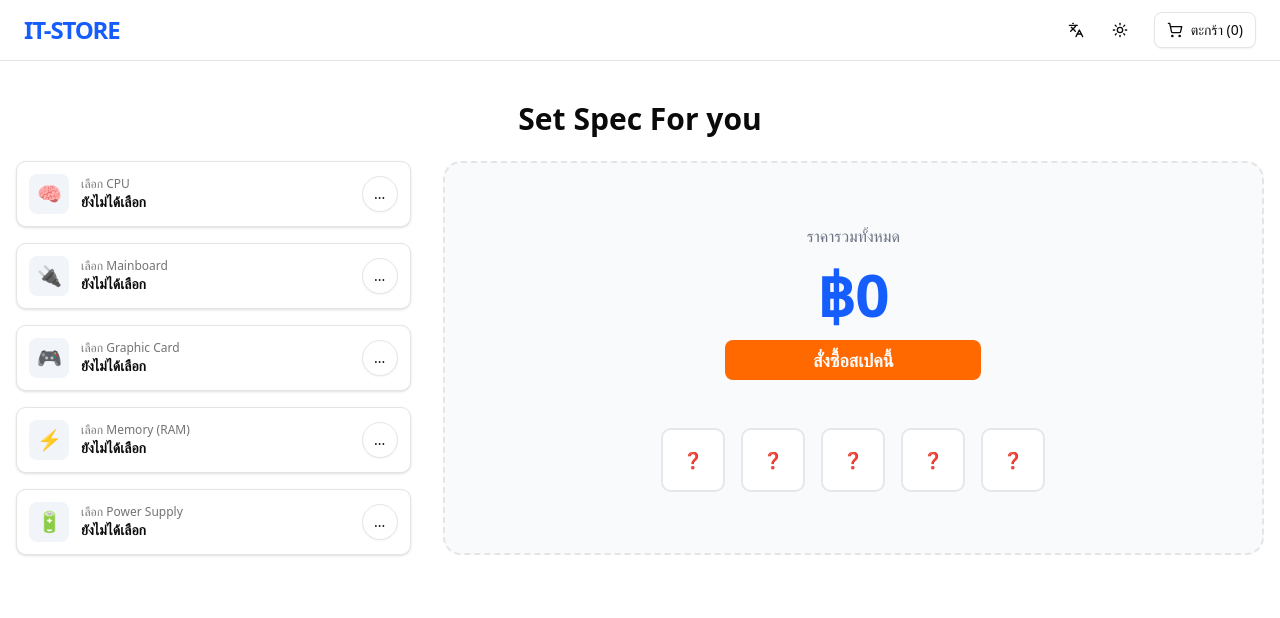
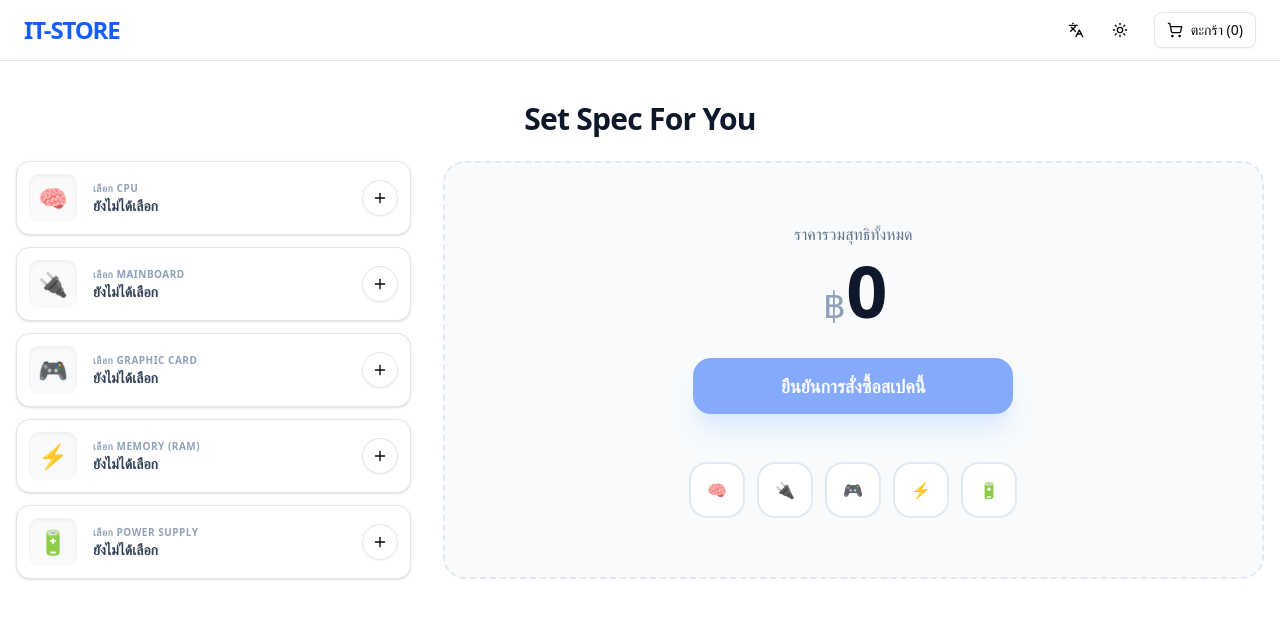
Before and after one commit to ChutimunTorntranon/it-store, a Next.js app: page /pc-buider in a window 1280 px wide. Shown: the top 618 px of the page. Built offline with nearby package versions, Linux system fonts and the light colour scheme.

Commit message:
refactor: polish pc-builder ui and improve category mapping

```diff
--- a/src/app/pc-buider/page.tsx
+++ b/src/app/pc-buider/page.tsx
@@ -7,11 +7,11 @@ import { Plus, Trash2 } from "lucide-react";
 import { Product } from "@prisma/client";
 import ProductSelectModal from "@/components/ProductSelectModal";
 const specSteps = [
-  { id: "cpu", name: "เลือก CPU", icon: "🧠" },
-  { id: "mb", name: "เลือก Mainboard", icon: "🔌" },
-  { id: "gpu", name: "เลือก Graphic Card", icon: "🎮" },
-  { id: "ram", name: "เลือก Memory (RAM)", icon: "⚡" },
-  { id: "psu", name: "เลือก Power Supply", icon: "🔋" },
+ { id: "cpu", name: "เลือก CPU", icon: "🧠", dbCategory: "CPU" },
+  { id: "mb", name: "เลือก Mainboard", icon: "🔌", dbCategory: "Mainboard" },
+  { id: "gpu", name: "เลือก Graphic Card", icon: "🎮", dbCategory: "GPU" },
+  { id: "ram", name: "เลือก Memory (RAM)", icon: "⚡", dbCategory: "RAM" },
+  { id: "psu", name: "เลือก Power Supply", icon: "🔋", dbCategory: "PSU" },
 ];
 
 export default function PCBuildPage() {
@@ -30,51 +30,49 @@ export default function PCBuildPage() {
     return sum + (item?.price || 0);
   }, 0);
 
-  const handleOpenModal = (category: string) => {
-    setActiveCategory(category);
+  const handleOpenModal = (categoryId: string) => {
+    const category = specSteps.find((s) => s.id === categoryId)?.dbCategory || "";
+    setActiveCategory(categoryId);
     setIsModalOpen(true);
   };
 
-  const handleSelectProduct = (product: Product) => {
-    const stepId =
-      specSteps.find((step) => step.name.includes(product.category))?.id ||
-      activeCategory.toLowerCase();
-    setSelectedItems({ ...selectedItems, [activeCategory]: product });
-  };
-  return (
+ return (
     <div className="container mx-auto py-10 px-4">
-      <h1 className="text-3xl font-bold mb-6 text-center">Set Spec For you</h1>
+      <h1 className="text-3xl font-bold mb-6 text-center tracking-tight text-slate-900">
+        Set Spec For You
+      </h1>
+
       <div className="grid grid-cols-1 lg:grid-cols-12 gap-8">
-        <div className="lg:col-span-4 space-y-4">
+        {/* รายการเลือกอุปกรณ์ */}
+        <div className="lg:col-span-4 space-y-3">
           {specSteps.map((step) => (
             <div
               key={step.id}
-              className="flex items-center justify-between p-3 border rounded-lg bg-white shadow-sm hover:border-blue-500 transition-all"
+              className="flex items-center justify-between p-3 border rounded-xl bg-white shadow-sm hover:border-blue-500 transition-all duration-200"
             >
-              <div className="flex items-center gap-3">
-                <div className="w-10 h-10 flex items-center justify-center bg-slate-100 rounded-md text-xl">
+              <div className="flex items-center gap-4">
+                <div className="w-12 h-12 flex items-center justify-center bg-slate-50 rounded-lg text-2xl shadow-inner">
                   {step.icon}
                 </div>
-                <div className="">
-                  <p className="text-xs text-muted-foreground">{step.name}</p>
-                  <p className="font-semibold text-sm">
+                <div>
+                  <p className="text-[10px] uppercase tracking-wider font-bold text-slate-400">{step.name}</p>
+                  <p className="font-semibold text-sm text-slate-700">
                     {selectedItems[step.id]?.name || "ยังไม่ได้เลือก"}
                   </p>
                   {selectedItems[step.id] && (
-                    <p className="text-xs text-blue-600 font-bold">
+                    <p className="text-xs font-bold text-blue-600">
                       ฿{selectedItems[step.id]?.price.toLocaleString()}
                     </p>
                   )}
                 </div>
               </div>
+
               {selectedItems[step.id] ? (
                 <Button
                   variant="ghost"
                   size="icon"
-                  className="text-red-500"
-                  onClick={() =>
-                    setSelectedItems({ ...selectedItems, [step.id]: null })
-                  }
+                  className="text-slate-400 hover:text-red-500 hover:bg-red-50"
+                  onClick={() => setSelectedItems({ ...selectedItems, [step.id]: null })}
                 >
                   <Trash2 className="h-4 w-4" />
                 </Button>
@@ -82,46 +80,59 @@ export default function PCBuildPage() {
                 <Button
                   size="icon"
                   variant="outline"
-                  className="rounded-full"
+                  className="rounded-full hover:bg-blue-50 hover:text-blue-600 hover:border-blue-200"
                   onClick={() => handleOpenModal(step.id)}
                 >
-                  ...
+                  <Plus className="h-4 w-4" />
                 </Button>
               )}
             </div>
           ))}
         </div>
-        <div className="lg:col-span-8 bg-slate-50 rounded-2xl p-8 border-2 border-dashed flex flex-col items-center justify-center">
-          <div className="text-center">
-            <p className="text-gray-500 font-medium">ราคารวมทั้งหมด</p>
-            <h2 className="text-6xl font-black text-blue-600 my-4">
-              ฿{totalPrice.toLocaleString()}
+
+        {/* ราคารวมและสรุปผล */}
+        <div className="lg:col-span-8 bg-slate-50 rounded-3xl p-8 border-2 border-dashed border-slate-200 flex flex-col items-center justify-center">
+          <div className="text-center space-y-2">
+            <p className="text-slate-500 font-medium">ราคารวมสุทธิทั้งหมด</p>
+            <h2 className="text-7xl font-black text-slate-900 tracking-tighter">
+              <span className="text-4xl mr-1 text-slate-400 font-normal">฿</span>
+              {totalPrice.toLocaleString()}
             </h2>
-            <Button
-              size="lg"
-              className="w-full md:w-64 bg-orange-500 hover:bg-orange-600 text-lg font-bold"
-            >
-              สั่งซื้อสเปคนี้
-            </Button>
+            <div className="pt-6">
+              <Button
+                size="lg"
+                className="w-full md:w-80 bg-blue-600 hover:bg-blue-700 text-lg font-bold h-14 shadow-xl shadow-blue-200 rounded-2xl transition-all active:scale-95"
+                disabled={totalPrice === 0}
+              >
+                ยืนยันการสั่งซื้อสเปคนี้
+              </Button>
+            </div>
           </div>
 
-          {/* พื้นที่โชว์ไอคอนอุปกรณ์ที่เลือกแล้ว (Visual Summary) */}
-          <div className="grid grid-cols-5 gap-4 mt-12">
-            {Object.entries(selectedItems).map(([key, item]) => (
+          {/* Visual Summary: เรียงตาม specSteps เพื่อลำดับที่แน่นอน */}
+          <div className="grid grid-cols-5 gap-3 mt-12">
+            {specSteps.map((step) => (
               <div
-                key={key}
-                className={`w-16 h-16 rounded-lg flex items-center justify-center border-2 ${item ? "border-blue-500 bg-blue-50" : "border-gray-200 bg-white"}`}
+                key={step.id}
+                title={step.name}
+                className={`w-14 h-14 rounded-2xl flex items-center justify-center border-2 transition-all ${
+                  selectedItems[step.id]
+                  ? "border-blue-500 bg-blue-50 text-blue-600 shadow-sm"
+                  : "border-slate-200 bg-white text-slate-300"
+                }`}
               >
-                {item ? "✅" : "❓"}
+                {selectedItems[step.id] ? "✅" : step.icon}
               </div>
             ))}
           </div>
         </div>
       </div>
+
+      {/* เรียกใช้งาน Modal */}
       <ProductSelectModal
         isOpen={isModalOpen}
         onClose={() => setIsModalOpen(false)}
-        category={activeCategory.toUpperCase()}
+        category={specSteps.find(s => s.id === activeCategory)?.dbCategory || ""}
         onSelect={(product) =>
           setSelectedItems({ ...selectedItems, [activeCategory]: product })
         }
```
